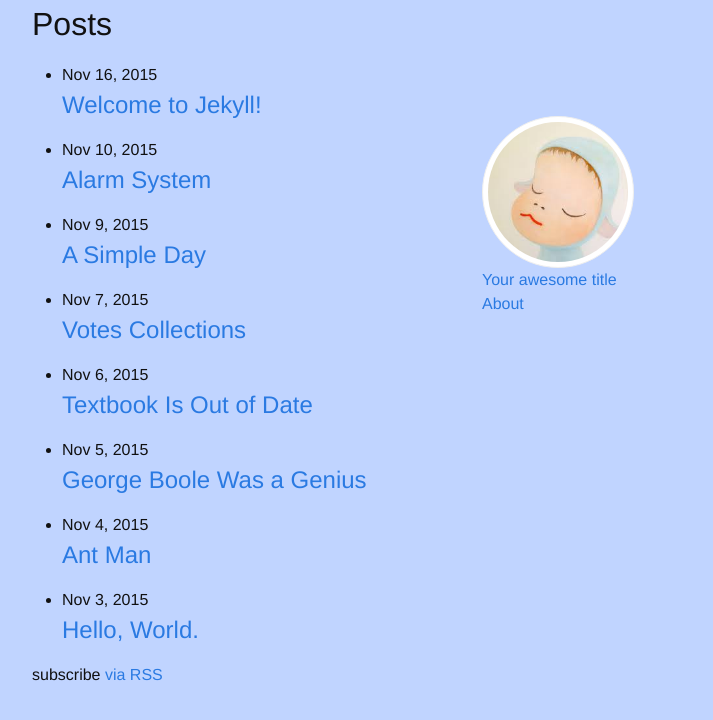
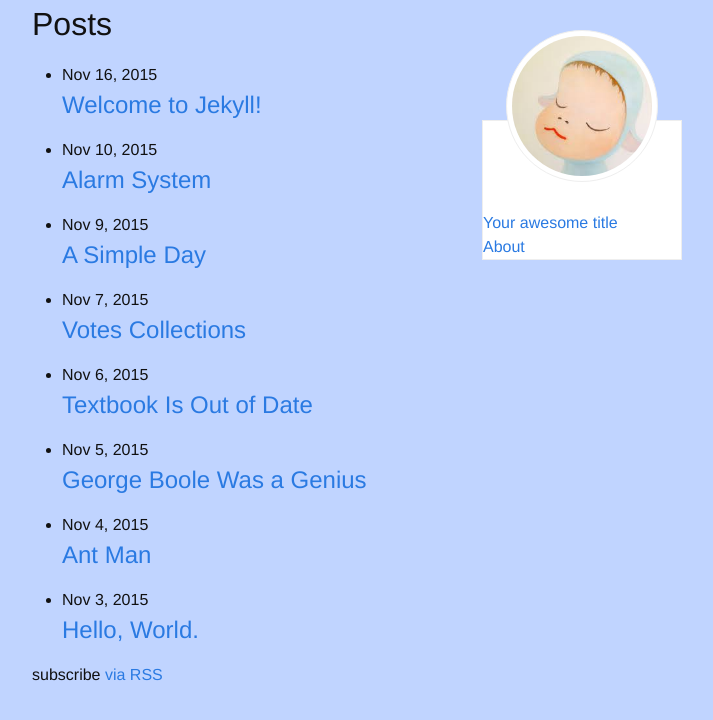
Before and after one commit to laixintao/Princess-Diaries, a Jekyll site: the page built from index.html, in a window 1280 px wide. Shown: the top 720 px of the page, without its empty margins (308-1021 px from the left). Built offline with Jekyll 4.4.1, drawn with Linux system fonts in a browser that asks for light colours.

Commit message:
sider avatar done!

```diff
--- a/_includes/sider.html
+++ b/_includes/sider.html
@@ -4,16 +4,25 @@
     <div class="avatar">
         <div class="avatar-image"></div>
     </div>
+
+    <div class="sider-box">
+
+        <div class="site-titlediv">
             <a class="site-title" href="{{ site.baseurl }}/">
                 {{ site.title }}
             </a>
+        </div>
+        <div class="description"></div>
 
-      <div class="trigger">
+        <div class="social-link"></div>
+
+        <div class="pages">
             {% for my_page in site.pages %}
             {% if my_page.title %}
             <a class="page-link" href="{{ my_page.url | prepend: site.baseurl }}">{{ my_page.title }}</a>
             {% endif %}
             {% endfor %}
         </div>
+    </div>
 
 </header>
--- a/_sass/_base.scss
+++ b/_sass/_base.scss
@@ -9,12 +9,7 @@ dl, dd, ol, ul, figure {
 }
 
 .avatar{
-    display: block;
-    width: 140px;
-    height:140px;
-    border-radius: 50%;
-    border: 1px solid #eee;
-    padding: 5px;
+    border:1px solid #eee;
     background:#fff;
 }
 
@@ -26,6 +21,10 @@ dl, dd, ol, ul, figure {
     border-radius:50%;
 }
 
+.sider-box{
+    border: 1px solid #eee;
+    background: #ffffff;
+}
 /*****************old************************/
 
 /**
@@ -90,7 +89,7 @@ ul, ol {
 li {
     > ul,
     > ol {
-         margin-bottom: 0;
+        margin-bottom: 0;
     }
 }
 
--- a/_sass/_layout.scss
+++ b/_sass/_layout.scss
@@ -11,14 +11,14 @@
     width: auto;
 }
 
-$sider_width: 160px;
+$sider_width: 200px;
 .sider {
-    margin-top: 116px;
+    margin-top: 30px;
     margin-left: auto;
     margin-right: auto;
     width: $sider_width;
     padding-left: 450px;
-    z-index: 999;
+    z-index: 888;
     position: fixed;
 }
 
@@ -31,5 +31,18 @@ $sider_width: 160px;
 }
 
 .avatar{
-    float: left;
+    right: 24px;
+    position: absolute;
+    z-index: 999;
+    display: block;
+    width: 140px;
+    height: 140px;
+    border-radius: 50%;
+    padding: 5px;
 }
+
+.sider-box{
+    z-index: 888;
+    margin-top: 90px;
+    padding-top: 90px;
+}
```
Lines whose indentation alone changed are shown as unchanged.
